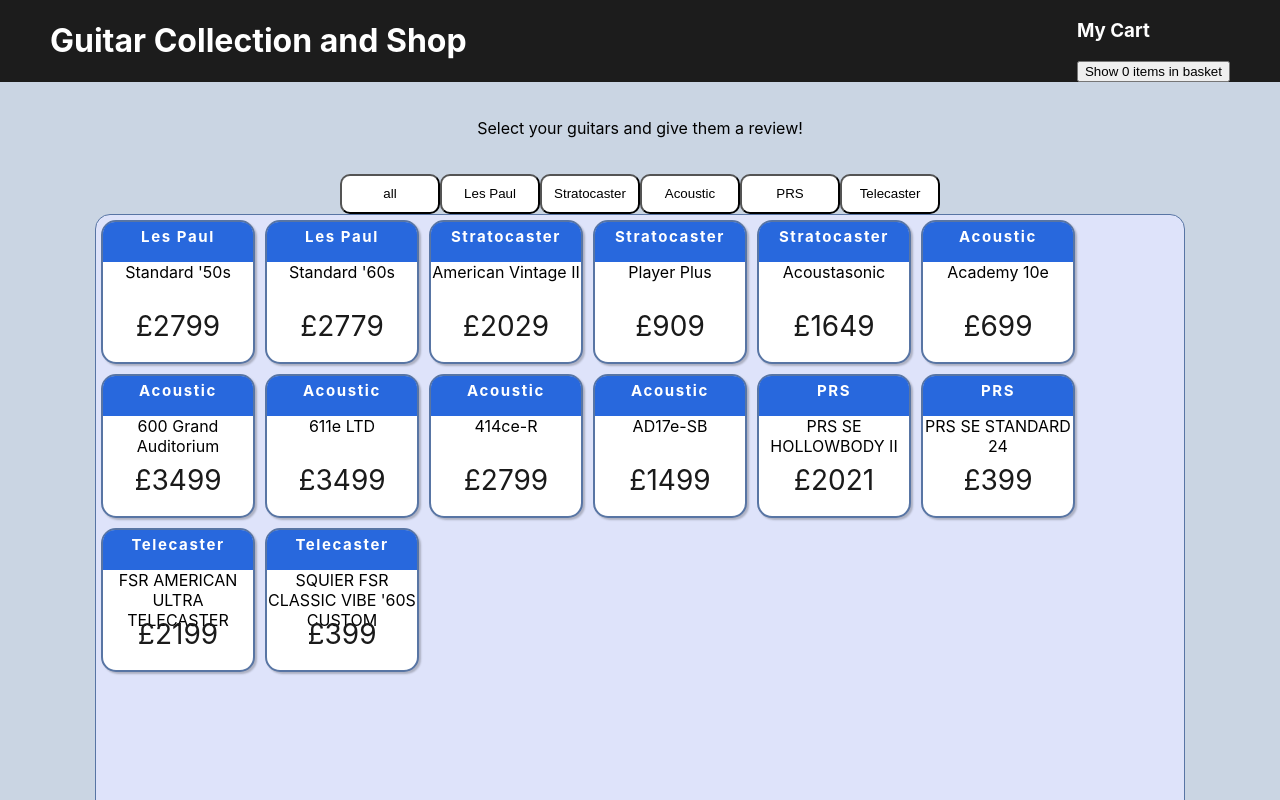
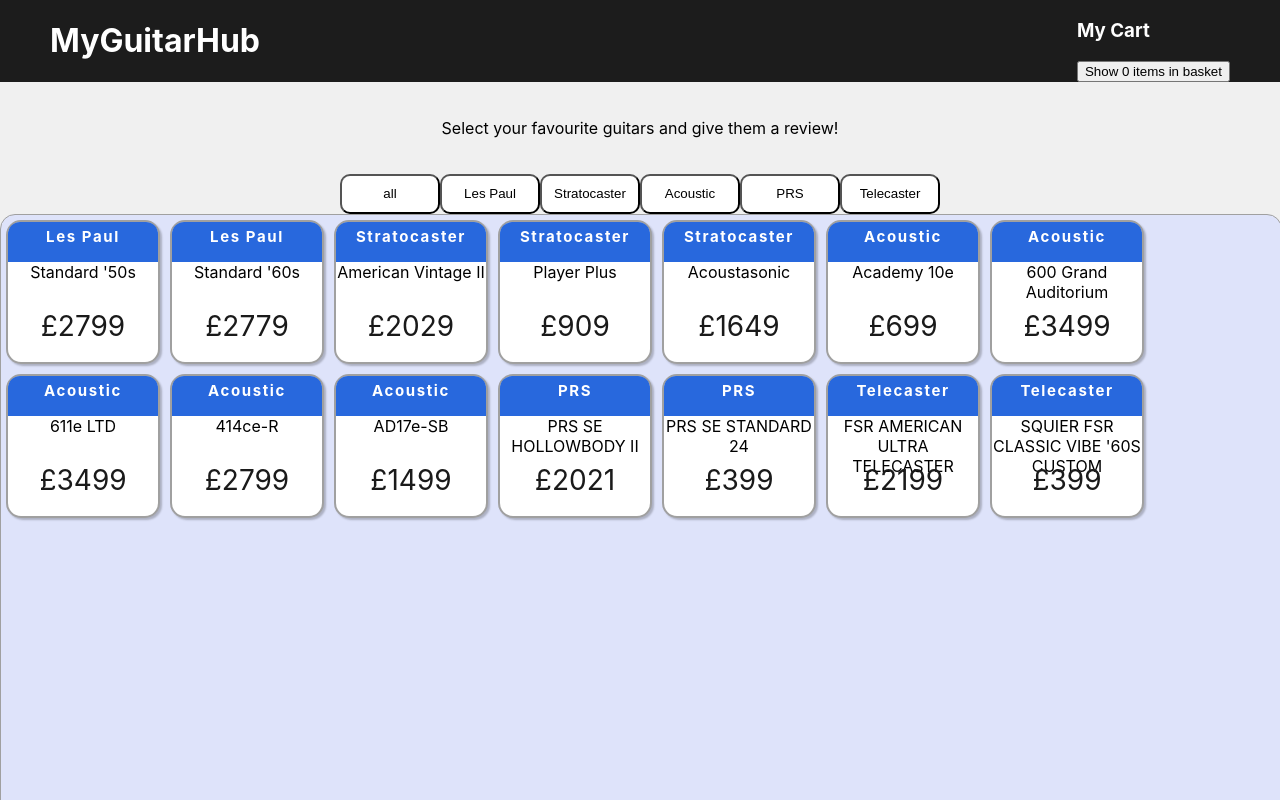
Before and after one commit to Kalvin104/MyGuitarHub, a React (Create React App) app: page / in a window 1280 px wide. Shown: the top 800 px of the page. Built offline with nearby package versions, Linux system fonts and the light colour scheme; the HTML template or start-up script is replaced by a standard one.

Commit message:
fixed bug with reviews

```diff
--- a/package.json
+++ b/package.json
@@ -10,7 +10,11 @@
     "mongoose": "^7.0.5",
     "react": "^18.2.0",
     "react-dom": "^18.2.0",
-    "react-scripts": "5.0.1",
+    "react-hook-form": "^7.43.9",
+    "react-icons": "^4.8.0",
+    "react-scripts": "^2.1.3",
+    "react-uuid": "^2.0.0",
+    "uuid": "^9.0.0",
     "web-vitals": "^2.1.4"
   },
   "scripts": {
--- a/src/App.css
+++ b/src/App.css
@@ -1,17 +1,17 @@
 /* GLOBAL VARIABLES */
 
 .html, body {
-  background-color: rgb(202, 213, 227)
+  background-color: rgb(240, 240, 240)
 }
 
 :root {
-  --bordercolor: #5875a4;
+  --bordercolor: #a0a0a0;
   --backcolor: #dee3fa;
   --grey1: #e2e0e0;
   --red1: #bd4a24;
   --deepblue1: #d5cd75;
   --banner: #8ec583;
-  --transition: 0.1s;
+  --transition: 0.05s;
   --hovercolor: #46cc56;
   --selectedcolor: #cdd1a0;
   --header: #000000;
@@ -279,8 +279,8 @@
 .section-container{
   background-color: var(--backcolor);
   border: solid var(--bordercolor) 1px;
-  width: 85%;
-  height: 600px;
+  width: 100%;
+  height: 1300px;
   display: flex;
   flex-shrink: 0;
   flex-flow: row wrap;
@@ -374,7 +374,7 @@
 }
 
 .myCollection-container {
-  background-color: rgb(126, 147, 192);
+  background-color: rgb(18, 18, 18);
   width: 400px;
   margin-left: 7.5%;
   border-radius: 15px;
--- a/src/App.js
+++ b/src/App.js
@@ -82,7 +82,7 @@
       />
       <div className="appcolumn">
         <br></br>
-      <p>Select your guitars and give them a review!</p>
+      <p>Select your favourite guitars and give them a review!</p>
         <br></br>
       <div>
         <div className="categories-container">
--- a/src/components/Header.js
+++ b/src/components/Header.js
@@ -4,7 +4,7 @@
 export default function Header({myCollection, myCollectionBrand, myCollectionTitle, myCollectionPrice}) {
   return (
     <div style={{paddingRight: "100px", paddingLeft: "50px", display: "flex", backgroundColor: "#1c1c1c", color: "white"}}>
-        <h1>Guitar Collection and Shop</h1>
+        <h1>MyGuitarHub</h1>
         <MyCart
         myCollection={myCollection}
         myCollectionBrand={myCollectionBrand}
--- a/src/components/Menu.js
+++ b/src/components/Menu.js
@@ -1,5 +1,7 @@
 /* eslint-disable no-lone-blocks */
 import React from 'react'
+import Review from './Review'
+import ReviewList from './ReviewList'
 
 export default function Menu({items, selectItems, addToCollection, myCollection}) {
 
@@ -73,6 +75,7 @@
             <button className="shopping-button" onClick={() => addToCollectionButton(id, title, brand, price)}>Add to Collection</button>
             <button className="shopping-button">Add Review</button>
           </div>
+          <Review />
          </div>
          }
         </article>}
--- /dev/null
+++ b/src/components/Review.js
@@ -0,0 +1,23 @@
+import React from 'react'
+import ReviewForm from './ReviewForm'
+import ReviewList from './ReviewList'
+
+export default function Review() {
+
+    const [reviews, setReviews] = React.useState([])
+    const [form, setForm] = React.useState({review: "", id: null})
+
+  return (
+    <div>
+        <ReviewForm
+        form={form}
+        reviews={reviews}
+        setForm={setForm}
+        setReviews={setReviews}
+        />
+        <ReviewList
+        reviews={reviews}
+        />
+    </div>
+  )
+}
--- /dev/null
+++ b/src/components/ReviewForm.js
@@ -0,0 +1,34 @@
+import React, { useState } from 'react'
+
+export const ReviewForm = ({form, reviews, setForm, setReviews}) => {
+
+    const handleChange = (e) => {
+        const { name, value } = e.target;
+        setForm({ ...form, [name]: value });
+
+      };
+
+      const handleSubmit = (e) => {
+        e.preventDefault();
+        setReviews([...reviews, form]);
+        setForm({ review: "", id: null });
+      };
+
+
+  return (
+    <form className="form" onSubmit={handleSubmit}>
+        <h2>Leave a Review Below!</h2>
+        <label htmlFor="review"></label>
+        <textarea
+          value={form.review}
+          placeholder="What'd you think?"
+          id="review"
+          name="review"
+          onChange={handleChange}
+        />
+        <button type="submit">Submit Review</button>
+    </form>
+  )
+  }
+
+export default ReviewForm
--- /dev/null
+++ b/src/components/ReviewItem.js
@@ -0,0 +1,12 @@
+import React from 'react'
+
+const ReviewItem = ({review}) => {
+  return (
+    <div>
+        <p>{review.review}</p>
+
+    </div>
+  )
+}
+
+export default ReviewItem
--- /dev/null
+++ b/src/components/ReviewList.js
@@ -0,0 +1,15 @@
+import React from 'react'
+import ReviewItem from './ReviewItem'
+
+export default function ReviewList({reviews}) {
+  return (
+    <div style={{position: "relative"}}>
+        <h3>Review List:</h3>
+        {reviews.map((review) => (
+             <ReviewItem review={review} />
+        ))}
+
+
+    </div>
+  )
+}
```
Also changed, not shown: public/index.html (+0 -17 lines), 1 other file (tests, documents, lock files or other folders).
